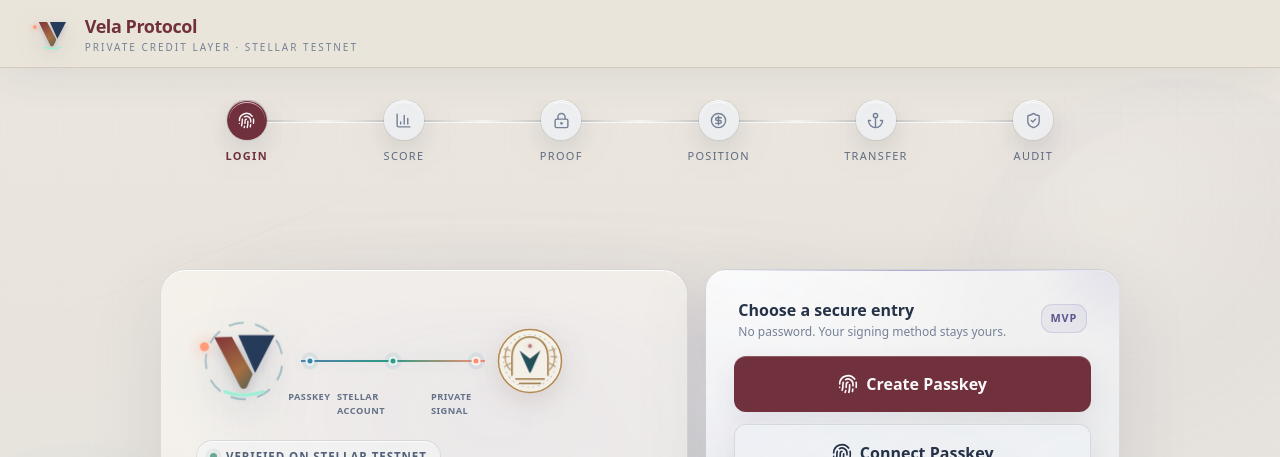
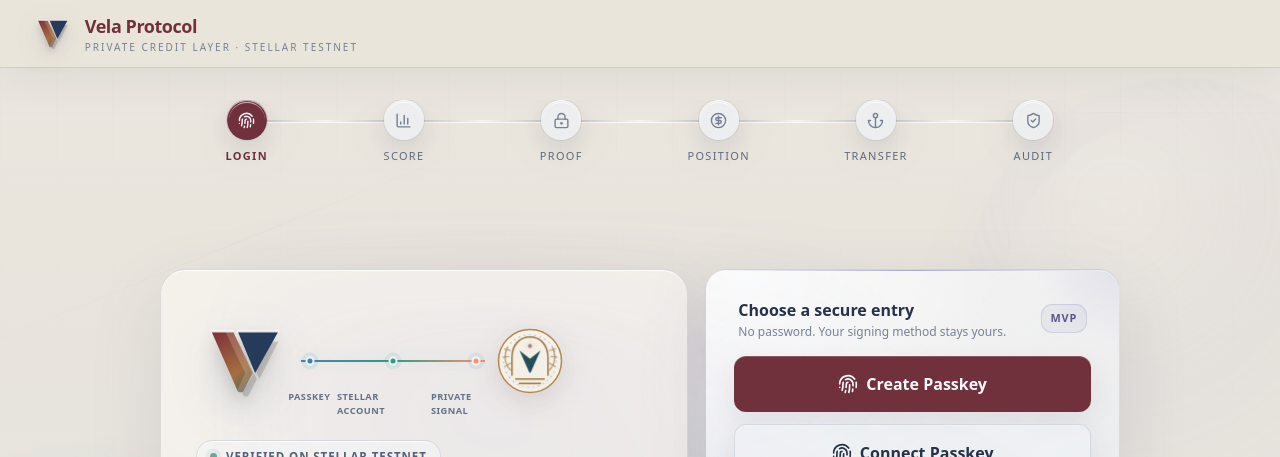
Before and after one commit to uguredgf/vela-protocol, a React (Vite) app in the folder vela-protocol/frontend/: page / in a window 1280 px wide. Shown: the top 457 px of the page. Built offline with nearby package versions, Linux system fonts and the light colour scheme; no server answers; what @stellar/stellar-sdk would draw is missing.

Commit message:
Simplify Vela mark with layered 2D depth

```diff
--- a/vela-protocol/frontend/src/components/ui/ProtocolCore.tsx
+++ b/vela-protocol/frontend/src/components/ui/ProtocolCore.tsx
@@ -15,11 +15,11 @@ export const ProtocolCore: React.FC<{ variant?: 'header' | 'hero'; active?: bool
             <stop offset="1" stopColor="#1D5660" />
           </linearGradient>
         </defs>
-        <circle className="protocol-core__signal" cx="24" cy="24" r="20" />
-        <path className="protocol-core__sail protocol-core__sail--left" d="M8 10.5 21.4 38c.8 1.7 3.2 1.7 4 0l3.2-6.6L17.7 10.5H8Z" fill={`url(#${gradientId})`} />
-        <path className="protocol-core__sail protocol-core__sail--right" d="M21 10.5h19L29.8 30.2 21 10.5Z" />
-        <path className="protocol-core__wake" d="M14 40c6.4 2.4 13.2 2.4 20 0" />
-        <circle className="protocol-core__node" cx="39" cy="8" r="2.4" />
+        <path className="protocol-core__depth" d="M9.5 11.5h10L29 31l-4.1 8.1c-.6 1.3-2.5 1.3-3.1 0L9.5 11.5Zm12.7 0h18L30.3 31l-8.1-19.5Z" />
+        <path className="protocol-core__sail protocol-core__sail--left" d="M7 8.5h11.2l10.3 21.8-4.6 9c-.7 1.4-2.7 1.4-3.4 0L7 8.5Z" fill={`url(#${gradientId})`} />
+        <path className="protocol-core__sail protocol-core__sail--right" d="M20.7 8.5H42L29.8 30.2 20.7 8.5Z" />
+        <path className="protocol-core__fold" d="m18.2 8.5 11.6 21.7-5.9 9.1c-.7 1.3-2.7 1.4-3.4 0l4.1-9L14.2 8.5h4Z" />
+        <path className="protocol-core__edge" d="M7 8.5h11.2M20.7 8.5H42" />
       </svg>
     </div>
   );
--- a/vela-protocol/frontend/src/index.css
+++ b/vela-protocol/frontend/src/index.css
@@ -209,18 +209,13 @@
   filter: drop-shadow(0 8px 12px rgba(80,72,132,.2));
 }
 .protocol-core svg { display: block; width: 100%; height: 100%; overflow: visible; }
-.protocol-core__signal { fill: none; stroke: rgba(55,126,151,.42); stroke-width: 1; stroke-dasharray: 8 6; transform-origin: 24px 24px; animation: signal-orbit 8s linear infinite; }
-.protocol-core__sail { filter: drop-shadow(0 3px 3px rgba(40,43,86,.16)); }
+.protocol-core__depth { fill: rgba(42,35,37,.18); transform: translate(1.7px, 2.5px); filter: blur(.4px); }
+.protocol-core__sail { filter: drop-shadow(0 5px 4px rgba(50,36,38,.16)); }
 .protocol-core__sail--right { fill: #263a59; }
-.protocol-core__wake { fill: none; stroke: #9AF0D4; stroke-width: 1.6; stroke-linecap: round; }
-.protocol-core__node { fill: #ff9b78; transform-origin: 24px 24px; animation: signal-orbit 8s linear infinite; filter: drop-shadow(0 0 4px rgba(255,125,91,.7)); }
+.protocol-core__fold { fill: rgba(255,246,225,.18); }
+.protocol-core__edge { fill: none; stroke: rgba(255,255,255,.8); stroke-width: 1.15; stroke-linecap: round; }
 .protocol-core--hero { width: 92px; height: 92px; filter: drop-shadow(0 20px 24px rgba(38,75,104,.2)); }
-.protocol-core--hero .protocol-core__sail--left { transform-origin: 24px 24px; animation: mark-breathe 5s ease-in-out infinite; }
-.protocol-core--header .protocol-core__signal { display: none; }
-.protocol-core--hero.is-active .protocol-core__signal, .protocol-core--hero.is-active .protocol-core__node { animation-duration: 1.25s; }
-.protocol-core--score .protocol-core__signal { stroke: rgba(48,134,151,.56); }
-.protocol-core--proof .protocol-core__signal { stroke-dasharray: 3 3; stroke: rgba(89,96,170,.55); }
-.protocol-core--position .protocol-core__signal, .protocol-core--anchor .protocol-core__signal { stroke: rgba(39,139,111,.58); }
+.protocol-core--hero.is-active { transform: translateY(-2px); filter: drop-shadow(0 24px 26px rgba(71,40,45,.24)); }
 
 .score-loader { min-height: 420px; display: flex; flex-direction: column; align-items: center; justify-content: center; text-align: center; }
 .score-loader__stage { position: relative; display: grid; place-items: center; width: 170px; height: 170px; margin-bottom: 1rem; }
```
